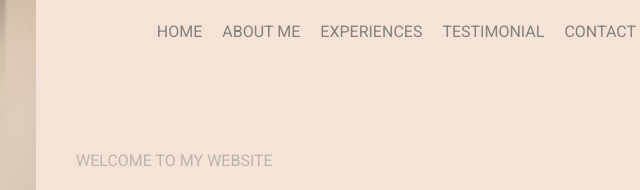
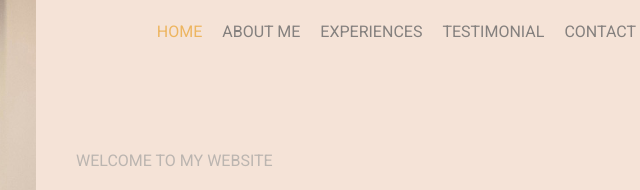
Before and after one commit to sonu-kumar2001/grid, a plain HTML site: page index.html in a window 1280 px wide. Shown: the top 190 px of the page, 604-1244 px from the left. Drawn offline with Linux system fonts and the light colour scheme.

Commit message:
final commit

```diff
--- a/index.html
+++ b/index.html
@@ -18,7 +18,7 @@
         </label>
         <nav class="nav">
             <ul class="flex-between direction-col">
-                <li class="list-item"><a href="#">home</a></li>
+                <li class="list-item active"><a href="#">home</a></li>
                 <li class="list-item"><a href="#">about me</a></li>
                 <li class="list-item"><a href="#">Experiences</a></li>
                 <li class="list-item"><a href="#">testimonial</a></li>
```
